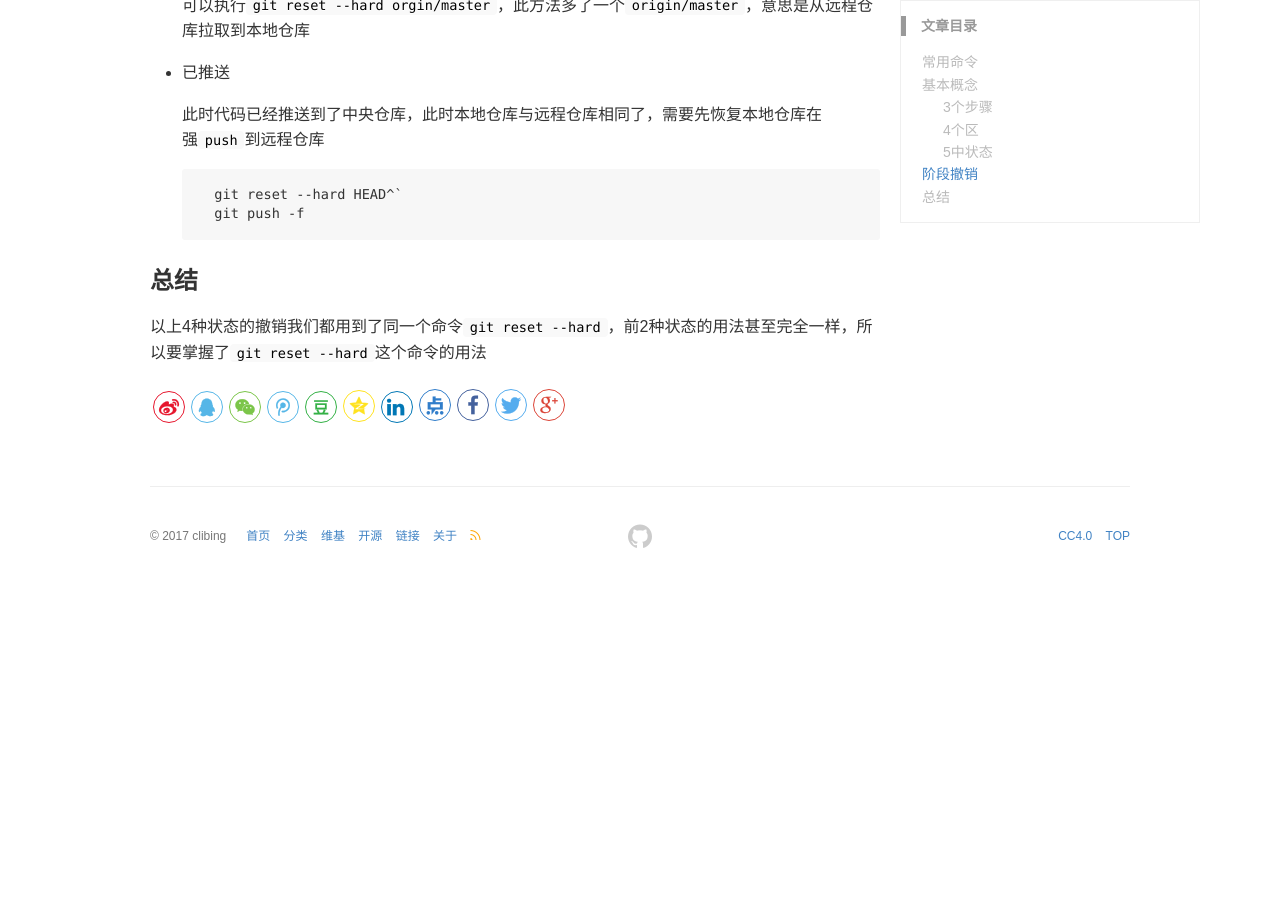
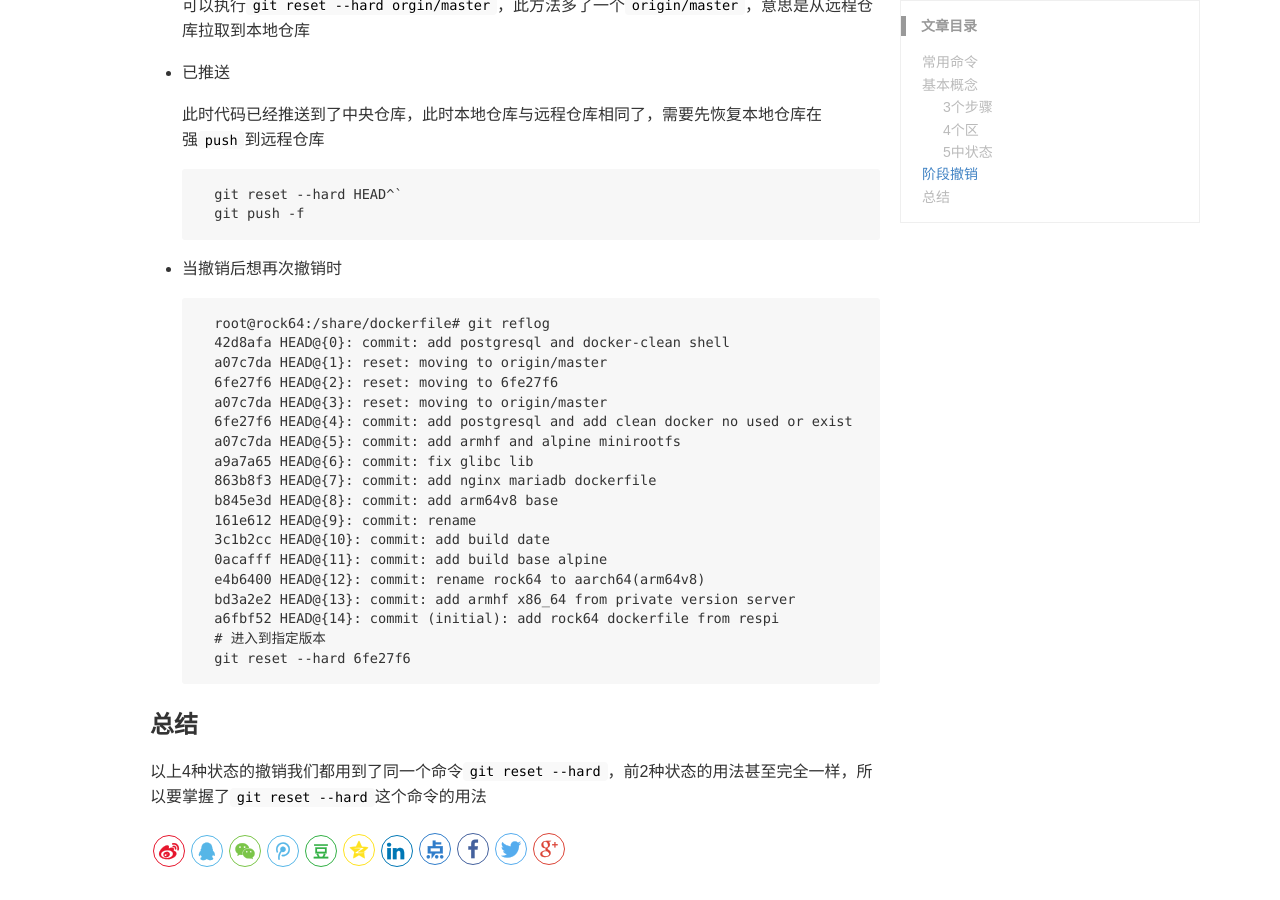
Before and after one commit to clibing/clibing.github.io, a Jekyll site: the page built from _posts/git/2018-01-22-git-rollback.md, in a window 1280 px wide and 900 px high, scrolled down 2510 px. Built offline with Jekyll 4.4.1, drawn with Linux system fonts in a browser that asks for light colours; comment, search, counter and statistics services are not loaded; before the commit the page ends 3095 px from its top, so only the background shows below that.

Commit message:
增加错误撤销后再次返回到指定错误的提交

````diff
--- a/_posts/git/2018-01-22-git-rollback.md
+++ b/_posts/git/2018-01-22-git-rollback.md
@@ -111,6 +111,30 @@ git push
     git push -f
     ```
 
++ 当撤销后想再次撤销时
+
+	```
+	root@rock64:/share/dockerfile# git reflog
+	42d8afa HEAD@{0}: commit: add postgresql and docker-clean shell
+	a07c7da HEAD@{1}: reset: moving to origin/master
+	6fe27f6 HEAD@{2}: reset: moving to 6fe27f6
+	a07c7da HEAD@{3}: reset: moving to origin/master
+	6fe27f6 HEAD@{4}: commit: add postgresql and add clean docker no used or exist
+	a07c7da HEAD@{5}: commit: add armhf and alpine minirootfs
+	a9a7a65 HEAD@{6}: commit: fix glibc lib
+	863b8f3 HEAD@{7}: commit: add nginx mariadb dockerfile
+	b845e3d HEAD@{8}: commit: add arm64v8 base
+	161e612 HEAD@{9}: commit: rename
+	3c1b2cc HEAD@{10}: commit: add build date
+	0acafff HEAD@{11}: commit: add build base alpine
+	e4b6400 HEAD@{12}: commit: rename rock64 to aarch64(arm64v8)
+	bd3a2e2 HEAD@{13}: commit: add armhf x86_64 from private version server
+	a6fbf52 HEAD@{14}: commit (initial): add rock64 dockerfile from respi
+	# 进入到指定版本
+	git reset --hard 6fe27f6
+	```
+
+
 ### 总结
 
 以上4种状态的撤销我们都用到了同一个命令`git reset --hard`，前2种状态的用法甚至完全一样，所以要掌握了`git reset --hard`这个命令的用法
````
